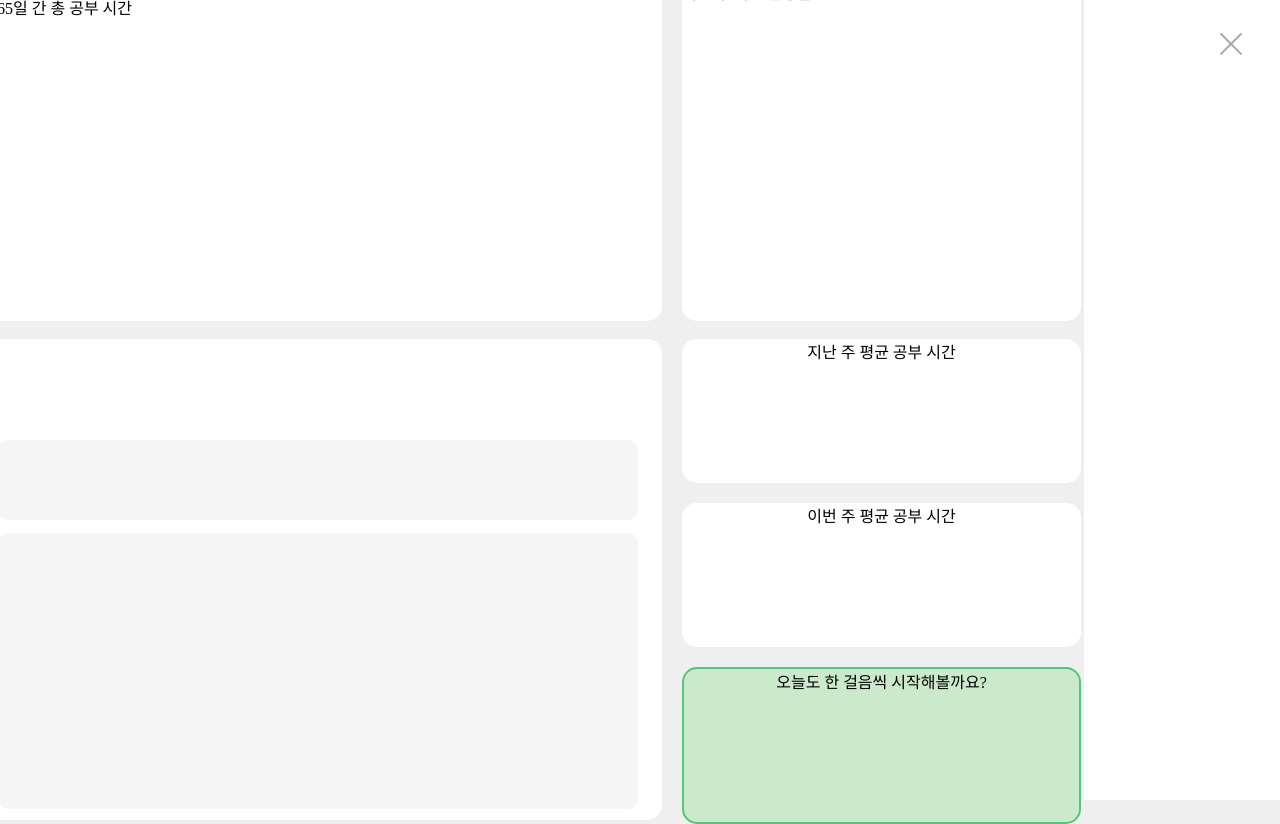
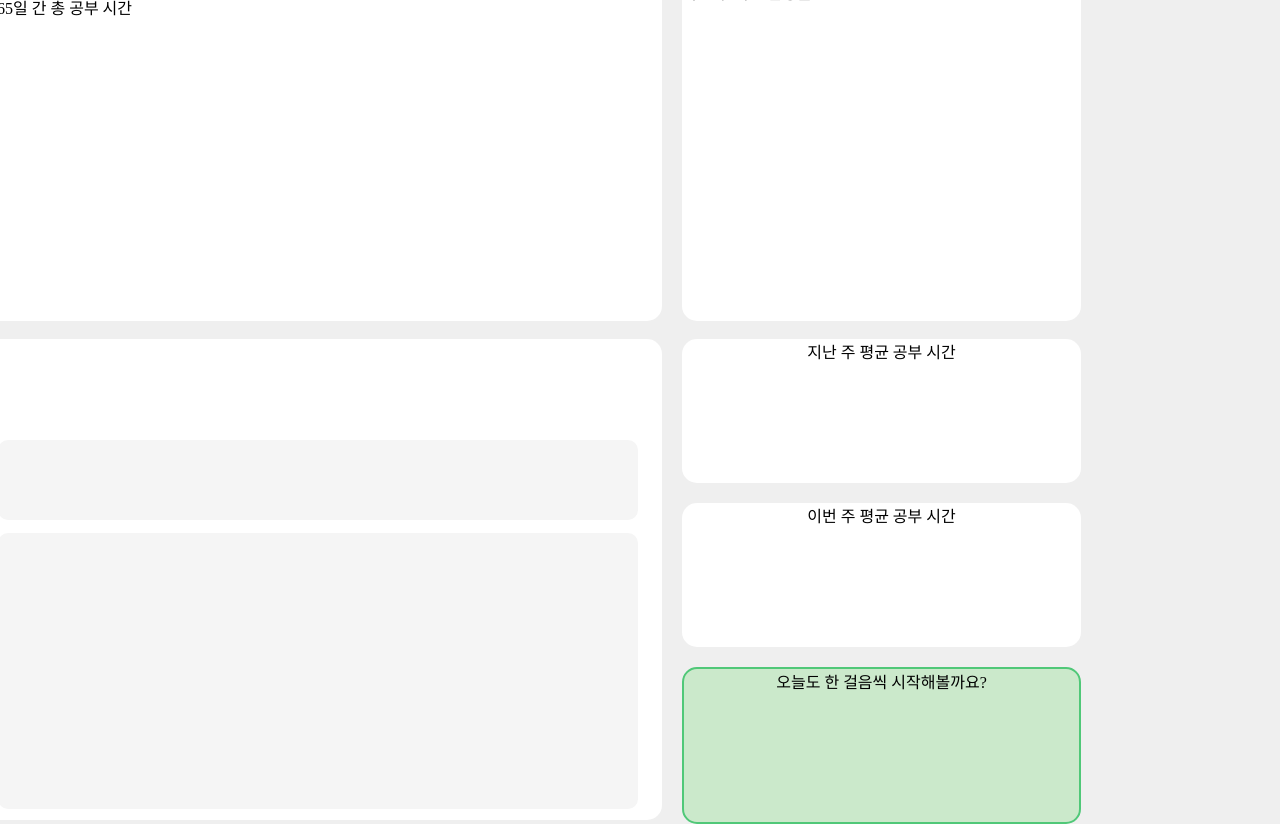
Before and after one commit to StudyTimeWeb/StudyTime_React, a React (Vite) app: page / in a window 1280 px wide. Built offline with nearby package versions, Linux system fonts and the light colour scheme; a web font is replaced by a local one.

Commit message:
fix: 우측 패널 App에서 삭제

```diff
--- a/src/App.jsx
+++ b/src/App.jsx
@@ -2,14 +2,12 @@ import "./App.css";
 import { Routes, Route } from "react-router-dom";
 import Home from "./pages/Home";
 import Sidebar from "./components/Sidebar";
-import RightPanel from "./components/RightPanel";
 import TimerPage from "./pages/TimerPage";
 
 function App() {
   return (
     <>
       <Sidebar />
-      <RightPanel />
       <Routes>
         <Route path="/timer" element={<TimerPage />} />
         <Route path="/" element={<Home />} />
```
Also changed, not shown: 1 other file (tests, documents, lock files or other folders).
